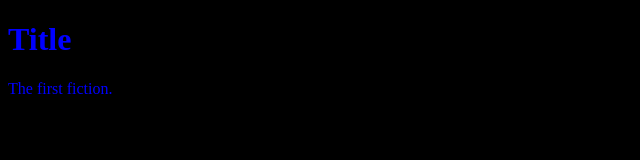
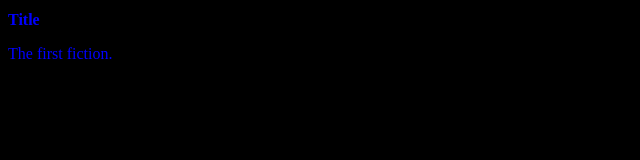
Before and after one commit to Glezanda/TechnoFiction, a plain HTML site: page index.html in a window 1280 px wide. Shown: the whole page, without its empty margins (0-640 px from the left). Drawn offline with Linux system fonts and the light colour scheme.

Commit message:
css verze

```diff
--- a/style.css
+++ b/style.css
@@ -4,3 +4,6 @@
 body {
         background-color: black;
       }
+h1{
+    font-size: medium;
+}
```
